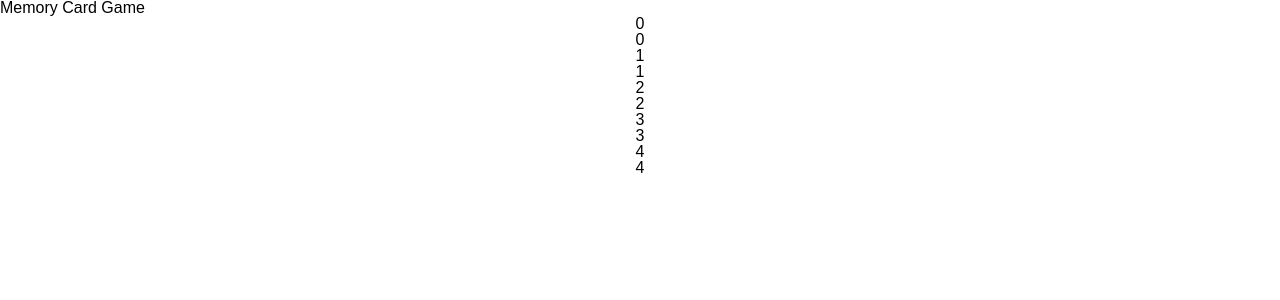
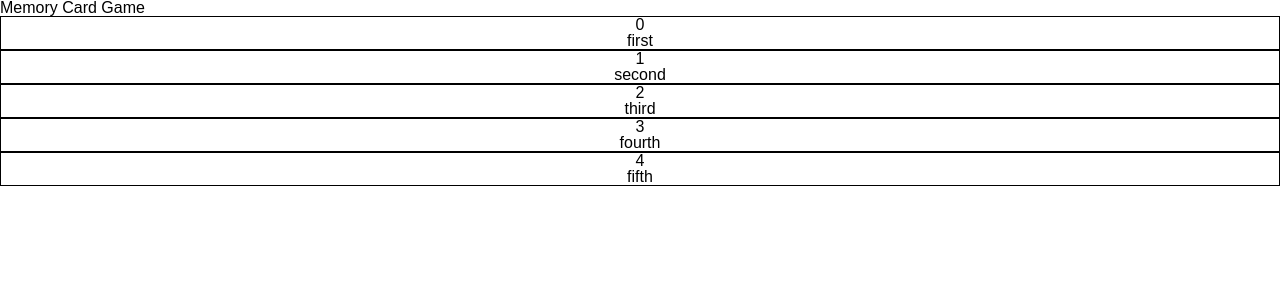
Before and after one commit to Konstanenonen/memory-card, a React (Create React App) app: page / in a window 1280 px wide. Shown: the top 300 px of the page. Built offline with nearby package versions, Linux system fonts and the light colour scheme.

Commit message:
Added handleClick method so card Components can change the card status of the parent to true when clicked

```diff
--- a/src/App.tsx
+++ b/src/App.tsx
@@ -4,18 +4,30 @@ import Card from "./components/Card";
 
 function App() {
   const [cards, setCards] = useState([
-    { id: 0, name: "0" },
-    { id: 1, name: "1" },
-    { id: 2, name: "2" },
-    { id: 3, name: "3" },
-    { id: 4, name: "4" },
+    { id: 0, name: "first", clicked: false },
+    { id: 1, name: "second", clicked: false },
+    { id: 2, name: "third", clicked: false },
+    { id: 3, name: "fourth", clicked: false },
+    { id: 4, name: "fifth", clicked: false },
   ]);
+
+  const handleCardClick = (id: number) => {
+    const newCards = cards.map((card) =>
+      card.id === id ? { ...card, clicked: true } : card
+    );
+    setCards(newCards);
+  };
 
   return (
     <div className="App">
       <h1>Memory Card Game</h1>
       {cards.map(({ name, id }) => (
-        <Card key={id} id={id} name={name} />
+        <Card
+          key={id}
+          id={id}
+          name={name}
+          handleClick={() => handleCardClick(id)}
+        />
       ))}
     </div>
   );
--- a/src/components/Card.tsx
+++ b/src/components/Card.tsx
@@ -1,9 +1,11 @@
+/* eslint-disable no-unused-vars */
 import React from "react";
 import styled from "styled-components";
 
 interface CardProps {
   id: number;
   name: string;
+  handleClick: () => void;
 }
 
 const Container = styled.div`
@@ -11,14 +13,17 @@ const Container = styled.div`
   flex-direction: column;
   align-items: center;
   justify-content: center;
+  border: 1px solid black;
 `;
 
-function Card({ id, name }: CardProps) {
+function Card({ id, name, handleClick }: CardProps) {
   return (
-    <Container>
-      <p>{id}</p>
-      <p>{name}</p>
-    </Container>
+    <div>
+      <Container onClick={handleClick}>
+        <p>{id}</p>
+        <p>{name}</p>
+      </Container>
+    </div>
   );
 }
 
```
